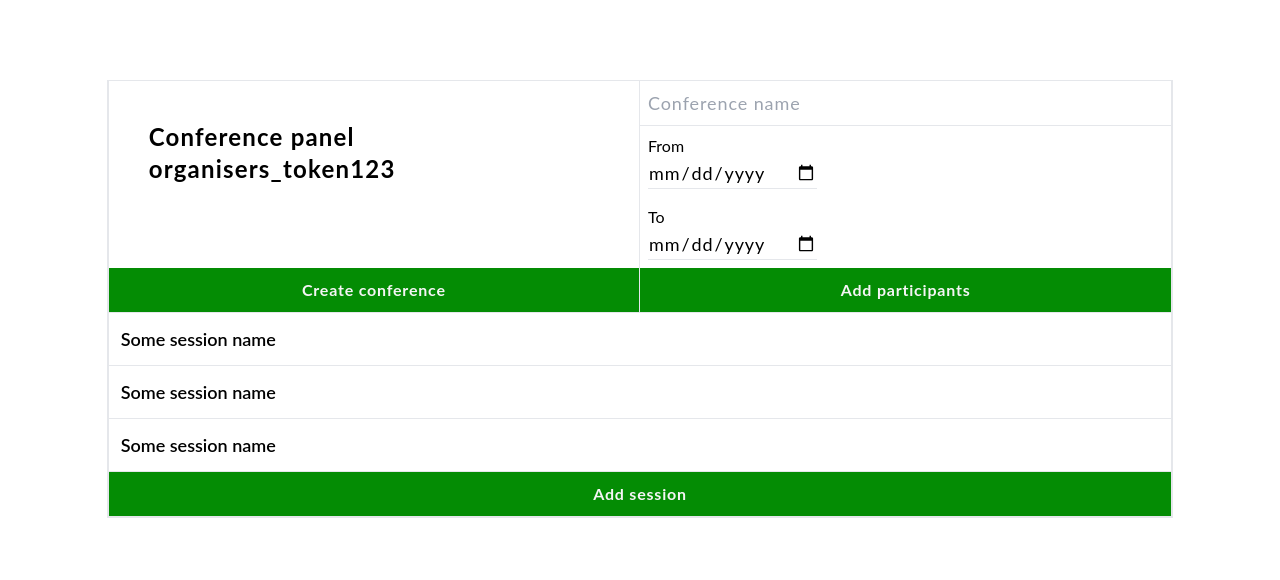
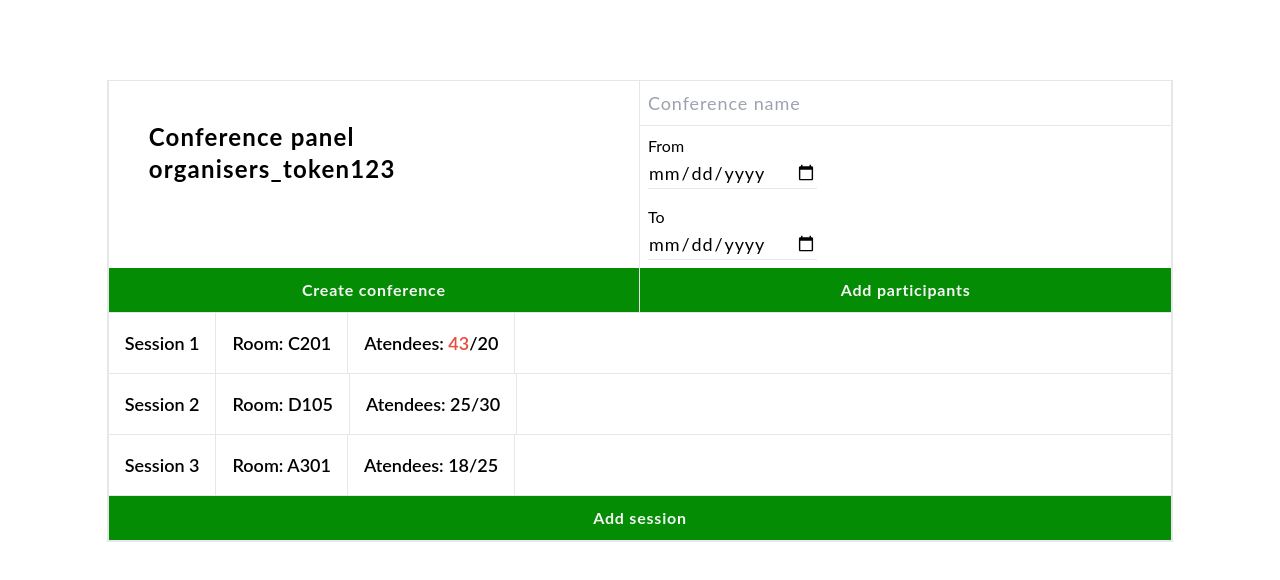
Before and after one commit to jakub-lesniewski/Project-conference-handler, a React (Vite) app in the folder frontend/: page /backoffice in a window 1280 px wide. Shown: the top 580 px of the page. Built offline with nearby package versions, Linux system fonts and the light colour scheme.

Commit message:
divided backoffice into more managable components

```diff
--- a/frontend/src/features/backoffice/Backoffice.jsx
+++ b/frontend/src/features/backoffice/Backoffice.jsx
@@ -1,43 +1,12 @@
-import SquareButton from "./ui/SquareButton";
-import { useBackoffice } from "./BackofficeContext";
-import SessionBox from "./ui/SessionBox";
-import HeaderBox from "./ui/HeaderBox";
+import SessionBox from "./SessionBox";
+import HeaderBox from "./HeaderBox";
+import ConferenceBox from "./ConferenceBox";
 
 function Backoffice() {
-  const { conferenceName, setConferenceName } = useBackoffice();
-
-  function handleConferenceNameChange(event) {
-    setConferenceName(event.target.value);
-  }
-
   return (
     <div className="mt-20 grid h-min w-5/6 grid-cols-2 border">
       <HeaderBox />
-
-      <section className="flex flex-col justify-between border border-l-0 border-t-0">
-        <input
-          placeholder="Conference name"
-          className="border-b p-2 text-lg tracking-wider focus:outline-none focus:ring focus:ring-fmcsGreen"
-          value={conferenceName}
-          onChange={handleConferenceNameChange}
-        ></input>
-        <div className="flex flex-col p-2">
-          <label>From</label>
-          <input
-            type="date"
-            className="w-min border-b text-lg tracking-wider focus:outline-none focus:ring focus:ring-fmcsGreen"
-          ></input>
-        </div>
-        <div className="flex flex-col p-2">
-          <label>To</label>
-          <input
-            type="date"
-            className="w-min border-b text-lg tracking-wider focus:outline-none focus:ring focus:ring-fmcsGreen"
-          ></input>
-        </div>
-        <SquareButton>Add participants</SquareButton>
-      </section>
-
+      <ConferenceBox />
       <SessionBox />
     </div>
   );
--- /dev/null
+++ b/frontend/src/features/backoffice/ConferenceBox.jsx
@@ -0,0 +1,29 @@
+import SquareButton from "../../ui/SquareButton";
+
+function ConferenceBox() {
+  return (
+    <section className="flex flex-col justify-between border border-l-0 border-t-0">
+      <input
+        placeholder="Conference name"
+        className="border-b p-2 text-lg tracking-wider focus:outline-none focus:ring focus:ring-fmcsGreen"
+      ></input>
+      <div className="flex flex-col p-2">
+        <label>From</label>
+        <input
+          type="date"
+          className="w-min border-b text-lg tracking-wider focus:outline-none focus:ring focus:ring-fmcsGreen"
+        ></input>
+      </div>
+      <div className="flex flex-col p-2">
+        <label>To</label>
+        <input
+          type="date"
+          className="w-min border-b text-lg tracking-wider focus:outline-none focus:ring focus:ring-fmcsGreen"
+        ></input>
+      </div>
+      <SquareButton>Add participants</SquareButton>
+    </section>
+  );
+}
+
+export default ConferenceBox;
--- a/frontend/src/features/backoffice/ui/HeaderBox.jsx
+++ b/frontend/src/features/backoffice/HeaderBox.jsx
@@ -1,4 +1,4 @@
-import SquareButton from "./SquareButton";
+import SquareButton from "../../ui/SquareButton";
 
 function HeaderBox() {
   return (
--- /dev/null
+++ b/frontend/src/features/backoffice/SessionBox.jsx
@@ -0,0 +1,39 @@
+import SquareButton from "../../ui/SquareButton";
+import SessionElement from "./SessionElement";
+
+const dummySessions = [
+  {
+    id: 1,
+    name: "Session 1",
+    room: "C201",
+    attendees: 43,
+    maxAttendees: 20,
+  },
+  {
+    id: 2,
+    name: "Session 2",
+    room: "D105",
+    attendees: 25,
+    maxAttendees: 30,
+  },
+  {
+    id: 3,
+    name: "Session 3",
+    room: "A301",
+    attendees: 18,
+    maxAttendees: 25,
+  },
+];
+
+function SessionBox() {
+  return (
+    <section className="col-span-full flex flex-col border border-t-0">
+      {dummySessions.map((session) => (
+        <SessionElement key={session.id} session={session} />
+      ))}
+      <SquareButton>Add session</SquareButton>
+    </section>
+  );
+}
+
+export default SessionBox;
--- /dev/null
+++ b/frontend/src/features/backoffice/SessionElement.jsx
@@ -0,0 +1,20 @@
+import { Link } from "react-router-dom";
+
+function SessionElement({ session }) {
+  const { id, name, room, attendees, maxAttendees } = session;
+  return (
+    <Link className="tacking-wider hover:transf flex border-b text-lg font-semibold">
+      <span className="border-r p-4 ">{name}</span>
+      <span className="border-r p-4 ">Room: {room}</span>
+      <span className="border-r p-4 ">
+        Atendees:{" "}
+        <span className={attendees > maxAttendees && "text-fmcsRed"}>
+          {attendees}
+        </span>
+        /{maxAttendees}
+      </span>
+    </Link>
+  );
+}
+
+export default SessionElement;
--- a/frontend/src/features/backoffice/ui/SessionBox.jsx
+++ /dev/null
@@ -1,21 +0,0 @@
-import SquareButton from "./SquareButton";
-
-function SessionBox() {
-  return (
-    <section className="col-span-full flex flex-col border border-t-0">
-      <p className="tacking-wider border-b p-3 text-lg font-semibold">
-        Some session name
-      </p>
-      <p className="tacking-wider border-b p-3 text-lg font-semibold">
-        Some session name
-      </p>
-      <p className="tacking-wider border-b p-3 text-lg font-semibold">
-        Some session name
-      </p>
-
-      <SquareButton>Add session</SquareButton>
-    </section>
-  );
-}
-
-export default SessionBox;
```
Also changed, not shown: frontend/src/ui/SquareButton.jsx (renamed from frontend/src/features/backoffice/ui/SquareButton.jsx).
